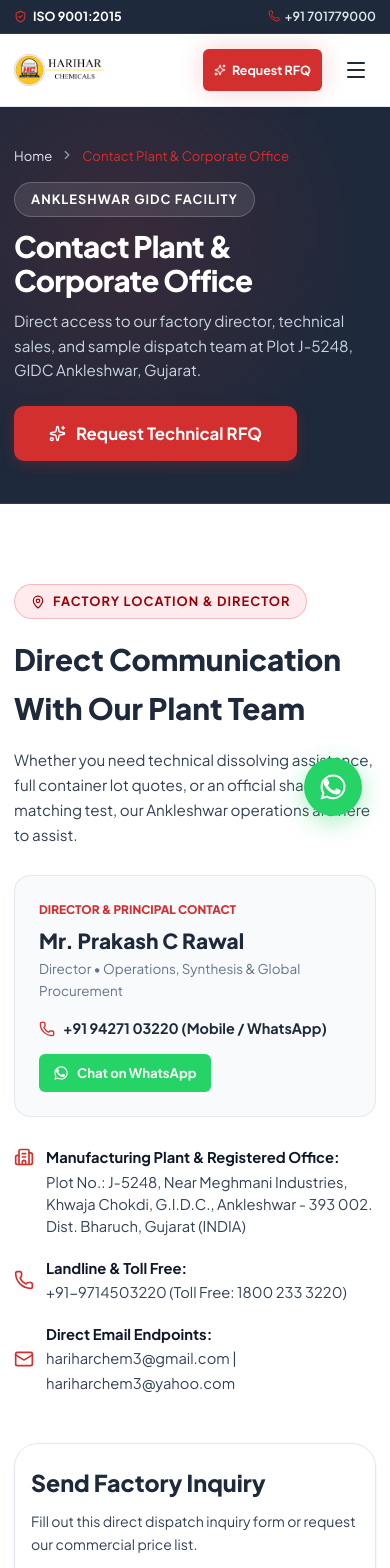
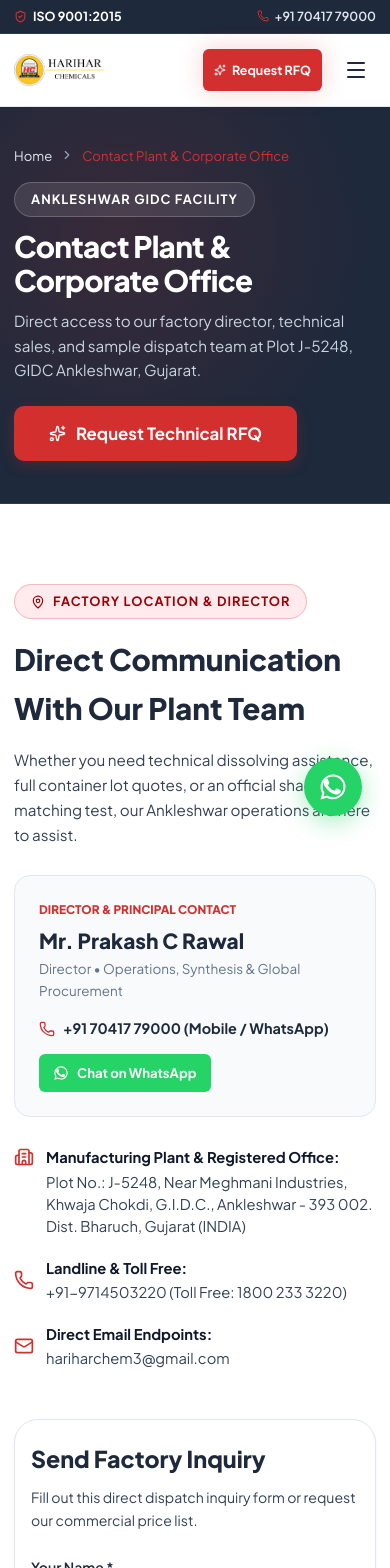
Before and after one commit to priyanshupatel073/HariharChemicals, a React (Vite) app: page /contact in a window 390 px wide. Shown: the top 1568 px of the page. Built offline with nearby package versions, Linux system fonts and the light colour scheme.

Commit message:
feat: set WhatsApp and Director phone to 7041779000, remove yahoo email and keep only hariharchem3@gmail.com

```diff
--- a/src/App.jsx
+++ b/src/App.jsx
@@ -98,12 +98,12 @@
 
         {/* Floating WhatsApp Quick Action Button */}
         <a
-          href="https://wa.me/919427103220?text=Hello%20Harihar%20Chemicals,%20I%20am%20visiting%20your%20website%20and%20would%20like%20to%20inquire%20about%20Naphthols%20and%20Fast%20Bases."
+          href="https://wa.me/917041779000?text=Hello%20Harihar%20Chemicals,%20I%20am%20visiting%20your%20website%20and%20would%20like%20to%20inquire%20about%20Naphthols%20and%20Fast%20Bases."
           target="_blank"
           rel="noopener noreferrer"
           className="whatsapp-float"
           aria-label="Direct WhatsApp with Director"
-          title="Direct WhatsApp with Director (+91 94271 03220)"
+          title="Direct WhatsApp with Director (+91 70417 79000)"
         >
           <WhatsAppIcon size={30} color="#FFFFFF" />
         </a>
--- a/src/components/Footer.jsx
+++ b/src/components/Footer.jsx
@@ -77,7 +77,7 @@
                 style={{ fontWeight: 600 }}
               >
                 <Phone size={16} color="var(--brand-red)" />
-                <span>Call Plant: +91 94271 03220</span>
+                <span>Call Plant: +91 70417 79000</span>
               </a>
             </div>
           </div>
--- a/src/components/RfqModal.jsx
+++ b/src/components/RfqModal.jsx
@@ -84,7 +84,7 @@
     `Notes: ${formData.message || 'Please provide quotation, COA, and dispatch lead time.'}`
   );
 
-  const waUrl = `https://wa.me/919427103220?text=${waMessage}`;
+  const waUrl = `https://wa.me/917041779000?text=${waMessage}`;
 
   return (
     <div
@@ -481,11 +481,11 @@
                     }}
                   >
                     <WhatsAppIcon size={20} color="#FFFFFF" />
-                    <span>Send this RFQ via WhatsApp to Director (+91 94271 03220)</span>
+                    <span>Send this RFQ via WhatsApp to Director (+91 70417 79000)</span>
                   </a>
 
                   <a
-                    href={`mailto:hariharchem3@yahoo.com?subject=${encodeURIComponent(`RFQ [${rfqRefNumber}] - ${formData.chemical} - ${formData.companyName}`)}&body=${waMessage}`}
+                    href={`mailto:hariharchem3@gmail.com?subject=${encodeURIComponent(`RFQ [${rfqRefNumber}] - ${formData.chemical} - ${formData.companyName}`)}&body=${waMessage}`}
                     style={{
                       display: 'flex',
                       alignItems: 'center',
@@ -502,7 +502,7 @@
                     }}
                   >
                     <Mail size={16} color="var(--brand-red)" />
-                    <span>Email Direct to Plant (hariharchem3@yahoo.com)</span>
+                    <span>Email Direct to Plant (hariharchem3@gmail.com)</span>
                   </a>
                 </div>
               </div>
--- a/src/data/chemicalsData.js
+++ b/src/data/chemicalsData.js
@@ -39,10 +39,10 @@
   registeredAddress: "Plot No.: J-5248, Near Meghmani Industries, Khwaja Chokdi, G.I.D.C., Ankleshwar - 393 002. Dist. Bharuch, Gujarat (INDIA)",
   director: "Mr. Prakash C. Rawal",
   contactPersonTitle: "Director",
-  phoneMobile: "+91 701779000",
+  phoneMobile: "+91 70417 79000",
   phoneLandlines: ["+91-9714503220"],
   tollFree: "1800 233 3220",
-  emails: ["hariharchem3@gmail.com", "hariharchem3@yahoo.com"],
+  emails: ["hariharchem3@gmail.com"],
   website: "www.hariharchemicals.com",
   certifications: [
     {
--- a/src/pages/ContactPage.jsx
+++ b/src/pages/ContactPage.jsx
@@ -31,7 +31,7 @@
     setSubmitted(true);
   };
 
-  const waUrl = `https://wa.me/919427103220?text=${encodeURIComponent(`Hello Harihar Chemicals, I am contacting you from the website regarding: ${formState.subject}`)}`;
+  const waUrl = `https://wa.me/917041779000?text=${encodeURIComponent(`Hello Harihar Chemicals, I am contacting you from the website regarding: ${formState.subject}`)}`;
 
   return (
     <div>
@@ -88,7 +88,7 @@
 
                 <div style={{ display: 'flex', flexDirection: 'column', gap: '8px', fontSize: '0.9rem' }}>
                   <a
-                    href="tel:+919427103220"
+                    href="tel:+917041779000"
                     style={{
                       display: 'flex',
                       alignItems: 'center',
@@ -99,11 +99,11 @@
                     }}
                   >
                     <Phone size={16} color="var(--brand-red)" />
-                    <span>+91 94271 03220 (Mobile / WhatsApp)</span>
+                    <span>+91 70417 79000 (Mobile / WhatsApp)</span>
                   </a>
 
                   <a
-                    href="https://wa.me/919427103220"
+                    href="https://wa.me/917041779000"
                     target="_blank"
                     rel="noopener noreferrer"
                     style={{
--- a/src/pages/HomePage.jsx
+++ b/src/pages/HomePage.jsx
@@ -101,7 +101,7 @@
                 </button>
 
                 <a
-                  href="https://wa.me/919427103220?text=Hello%20Harihar%20Chemicals,%20I%20am%20interested%20in%20your%20Naphthols%20and%20Fast%20Bases."
+                  href="https://wa.me/917041779000?text=Hello%20Harihar%20Chemicals,%20I%20am%20interested%20in%20your%20Naphthols%20and%20Fast%20Bases."
                   target="_blank"
                   rel="noopener noreferrer"
                   className="btn"
@@ -135,14 +135,14 @@
               <div style={{ display: 'flex', alignItems: 'center', gap: '12px' }}>
                 <Phone size={18} color="var(--brand-red)" style={{ flexShrink: 0 }} />
                 <div style={{ fontSize: '0.88rem', color: '#E2E8F0' }}>
-                  <strong>Director Mobile:</strong> +91 94271 03220
+                  <strong>Director Mobile:</strong> +91 70417 79000
                 </div>
               </div>
 
               <div style={{ display: 'flex', alignItems: 'center', gap: '12px' }}>
                 <Mail size={18} color="var(--brand-red)" style={{ flexShrink: 0 }} />
                 <div style={{ fontSize: '0.88rem', color: '#E2E8F0' }}>
-                  <strong>Email:</strong> hariharchem3@yahoo.com
+                  <strong>Email:</strong> hariharchem3@gmail.com
                 </div>
               </div>
             </div>
```
